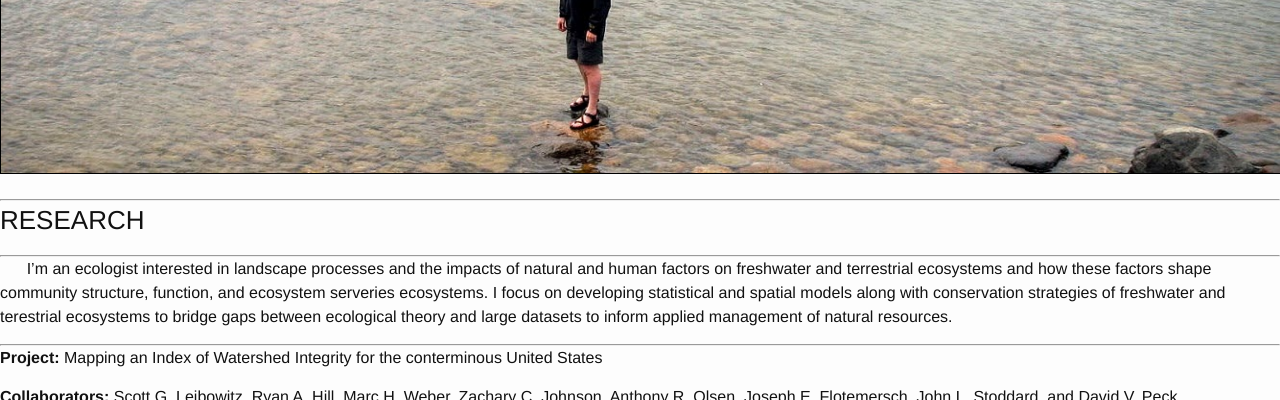
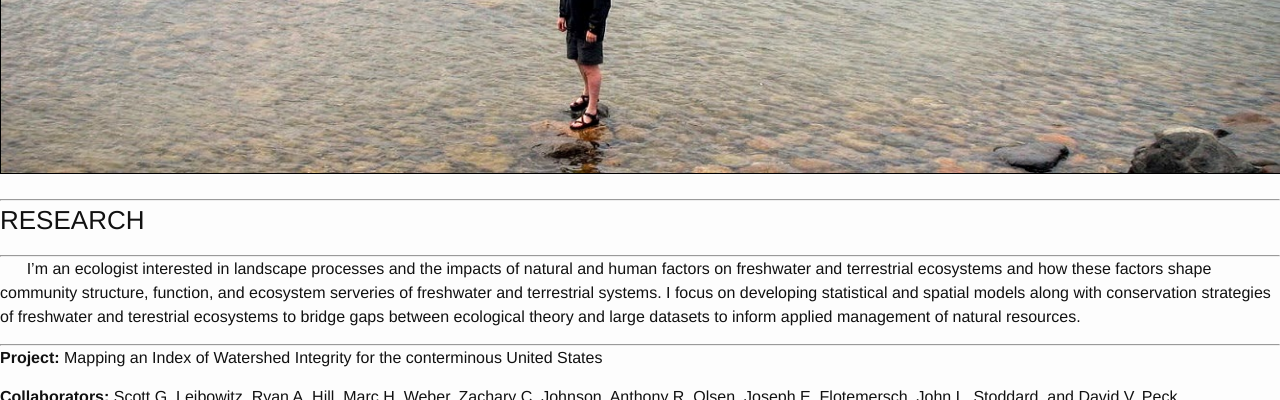
Before and after one commit to dthor/dthor.github.io, a Jekyll site: the page built from research/research.md, in a window 1280 px wide and 900 px high, scrolled down 425 px, cut to the strip 0-400 px from the top of the window. Built offline with Jekyll 4.4.1, drawn with Linux system fonts in a browser that asks for light colours; nearby versions of some CDN libraries; some web fonts are replaced.

Commit message:
edit
edit

```diff
--- a/research/research.md
+++ b/research/research.md
@@ -11,7 +11,7 @@
 ***
 
 
-&nbsp;&nbsp;&nbsp;&nbsp;&nbsp;&nbsp;I’m an ecologist interested in landscape processes and the impacts of natural and human factors on freshwater and terrestrial ecosystems and how these factors shape community structure, function, and ecosystem serveries ecosystems. I focus on developing statistical and spatial models along with conservation strategies of freshwater and terestrial ecosystems to bridge gaps between ecological theory and large datasets to inform applied management of natural resources.
+&nbsp;&nbsp;&nbsp;&nbsp;&nbsp;&nbsp;I’m an ecologist interested in landscape processes and the impacts of natural and human factors on freshwater and terrestrial ecosystems and how these factors shape community structure, function, and ecosystem serveries of freshwater and terrestrial systems. I focus on developing statistical and spatial models along with conservation strategies of freshwater and terestrial ecosystems to bridge gaps between ecological theory and large datasets to inform applied management of natural resources.
 
 ***
 **Project:** Mapping an Index of Watershed Integrity for the conterminous United States
```
